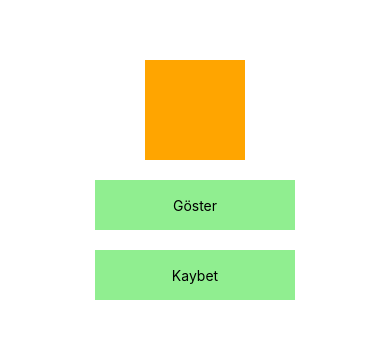
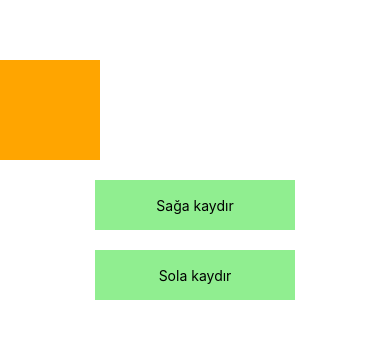
Before and after one commit to beyzatopcu-ba/rn-egitim-animations, a React Native app: screen / in a window 390 px wide. Shown: the part 242-580 px from the top of the page. Built offline with nearby package versions, Linux system fonts and the light colour scheme.

Commit message:
changing location

```diff
--- a/App.js
+++ b/App.js
@@ -7,11 +7,12 @@
  */
 
 import React from 'react';
+import LayoutAnimation from './src/LayoutAnimation';
 import SimpleAnimation from './src/SimpleAnimation';
 
 const App = props => {
   return (
-    <SimpleAnimation />
+    <LayoutAnimation />
   )
 }
 
--- /dev/null
+++ b/src/LayoutAnimation.js
@@ -0,0 +1,79 @@
+import React, { useRef } from 'react';
+import { Text, StyleSheet, TouchableOpacity, View, Animated, Easing, Dimensions } from 'react-native';
+
+const {width} = Dimensions.get("window");
+
+const styles = StyleSheet.create({
+    container: {
+        flex: 1,
+        justifyContent: 'center',
+        alignItems: 'center',
+    },
+    squareContainer: {
+        width: width,
+        height: 100,
+    },
+    square: {
+        width: 100,
+        height: 100,
+        backgroundColor: 'orange',
+    },
+    button: {
+        width: 200,
+        height: 50,
+        backgroundColor: 'lightgreen',
+        marginTop: 20,
+        justifyContent: 'center',
+        alignItems: 'center',
+    },
+});
+
+const LayoutAnimation = props => {
+
+    const squareContainerPaddingLeft = useRef(new Animated.Value(0)).current;
+
+    const _onPress_MoveLeft = () => {
+        let moveLeftAnimation = Animated.timing(
+            squareContainerPaddingLeft,
+            {
+                toValue: 0,
+                duration: 500,
+                useNativeDriver: false,
+            }
+        );
+
+        moveLeftAnimation.start();
+    }
+
+    const _onPress_MoveRight = () => {
+        let moveRightAnimation = Animated.timing(
+            squareContainerPaddingLeft,
+            {
+                toValue: width - 100,
+                duration: 500,
+                useNativeDriver: false,
+            }
+        );
+
+        moveRightAnimation.start();
+    }
+
+    return (
+        <View style={styles.container}>
+            <Animated.View style={[
+                styles.squareContainer,
+                { paddingLeft: squareContainerPaddingLeft }
+            ]}>
+                <View style={styles.square} />
+            </Animated.View>
+            <TouchableOpacity style={styles.button} onPress={_onPress_MoveRight}>
+                <Text>Sağa kaydır</Text>
+            </TouchableOpacity>
+            <TouchableOpacity style={styles.button} onPress={_onPress_MoveLeft}>
+                <Text>Sola kaydır</Text>
+            </TouchableOpacity>
+        </View>
+    );
+};
+
+export default LayoutAnimation;
```
